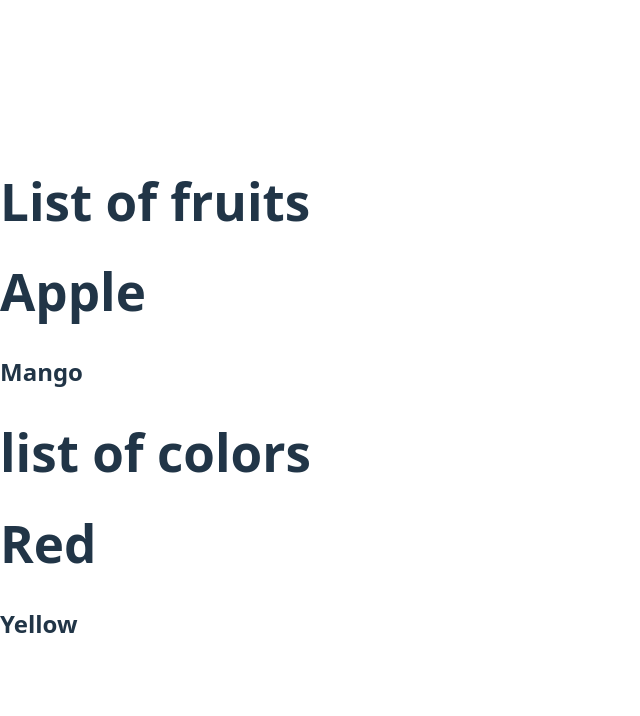
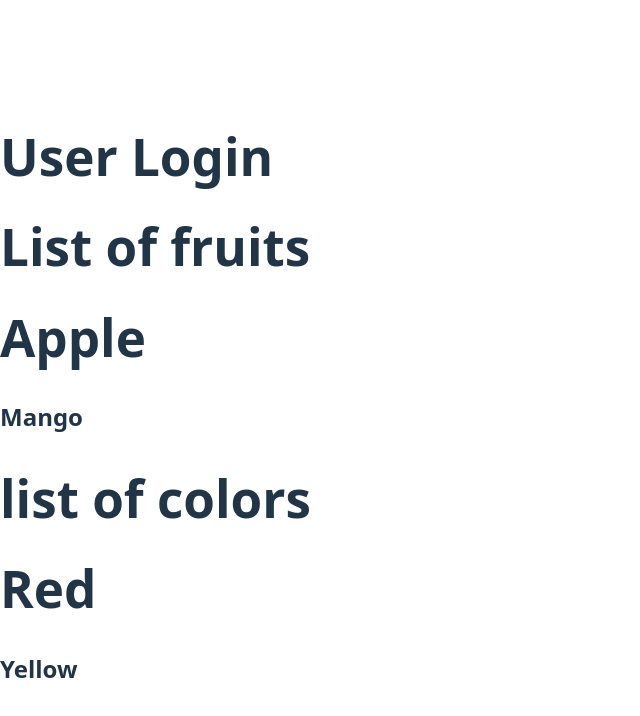
Before and after one commit to 18maldavdiya/React.js, a React (Vite) app in the folder my-react-app/: page / in a window 1280 px wide. Shown: the top 716 px of the page, without its empty margins (0-640 px from the left). Built offline with nearby package versions, Linux system fonts and the light colour scheme.

Commit message:
import and Export

```diff
--- a/my-react-app/src/App.jsx
+++ b/my-react-app/src/App.jsx
@@ -1,7 +1,8 @@
-
+import UserComponent from "./UserComponent"
 function App() {
   return (
     <div>
+      <UserComponent />
       <h1>List of fruits</h1>
       <Fruit></Fruit>
       <h1>list of colors</h1>
--- /dev/null
+++ b/my-react-app/src/UserComponent.jsx
@@ -0,0 +1,8 @@
+function Login () {
+    return(
+        <div>
+            <h1>User Login</h1>
+        </div>
+    )
+}
+export default Login;
```
